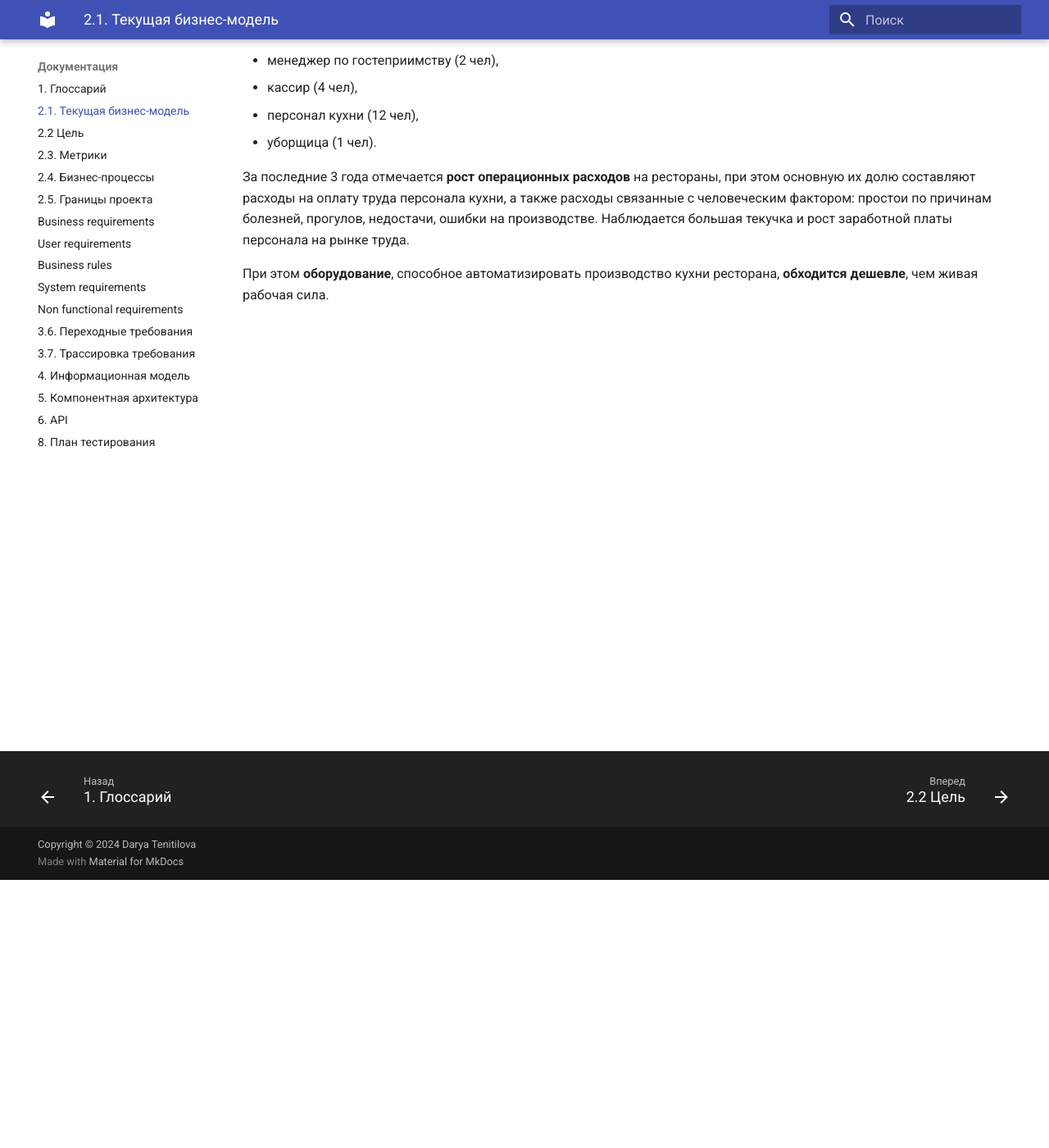
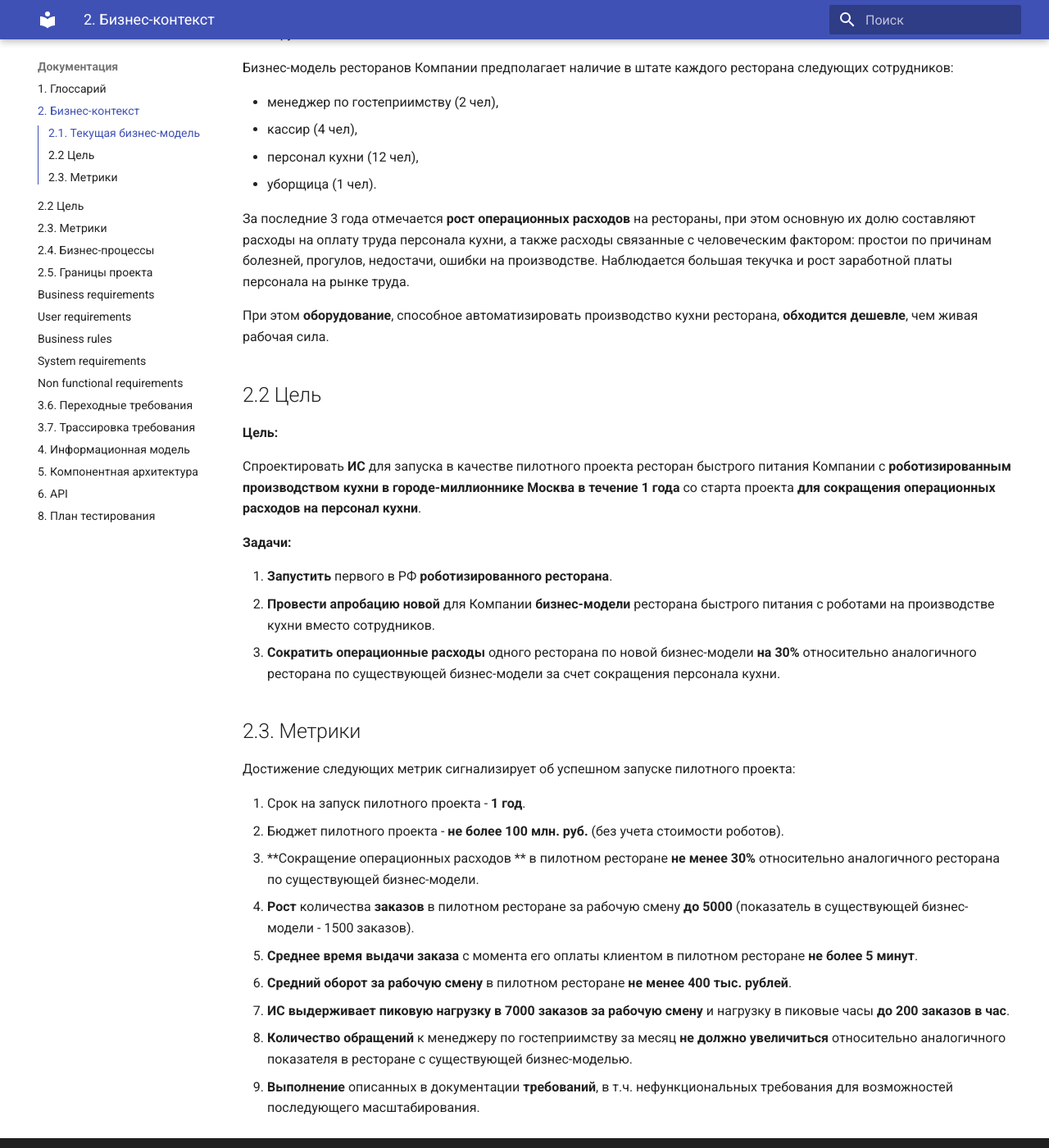
Before and after one commit to TenitilovaD/OTUS_SA_OnlyRobots, an MkDocs documentation site: the page built from docs/current_business_model.md, in a window 1280 px wide and 1400 px high, scrolled down 327 px. Shown: the whole window at 82% size. Built offline with MkDocs 1.6.1 and Material for MkDocs 9.7.7, drawn with Linux system fonts in a browser that asks for light colours.

Commit message:
Update current_business_model.md

```diff
--- a/docs/current_business_model.md
+++ b/docs/current_business_model.md
@@ -1,4 +1,6 @@
-# 2.1. Текущая бизнес-модель
+# 2. Бизнес-контекст
+
+## 2.1. Текущая бизнес-модель
 
 Компания ООО “Рога и копыта” специализируется на ресторанном бизнесе и занимает лидирующие позиции на рынке ресторанов быстрого питания. Сейчас в сети почти **100 ресторанов**. Рестораны работают **круглосуточно**, технологический **перерыв с 4:00 до 6:00**. Доставки блюд из ресторанов сети, а также выдачи заказов для автомобилей нет и не планируется.
 
@@ -12,3 +14,29 @@
 За последние 3 года отмечается **рост операционных расходов** на рестораны, при этом основную их долю составляют расходы на оплату труда персонала кухни, а также расходы связанные с человеческим фактором: простои по причинам болезней, прогулов, недостачи, ошибки на производстве. Наблюдается большая текучка и рост заработной платы персонала на рынке труда.
 
 При этом **оборудование**, способное автоматизировать производство кухни ресторана, **обходится дешевле**, чем живая рабочая сила.
+
+## 2.2 Цель
+
+**Цель:**
+
+Спроектировать **ИС** для запуска в качестве пилотного проекта ресторан быстрого питания Компании с **роботизированным производством кухни в городе-миллионнике Москва в течение 1 года** со старта проекта **для сокращения операционных расходов на персонал кухни**.
+
+**Задачи:**
+
+  1. **Запустить** первого в РФ **роботизированного ресторана**.
+  2. **Провести апробацию новой** для Компании **бизнес-модели** ресторана быстрого питания с роботами на производстве кухни вместо сотрудников.
+  3. **Сократить операционные расходы** одного ресторана по новой бизнес-модели **на 30%** относительно аналогичного ресторана по существующей бизнес-модели за счет сокращения персонала кухни.
+
+## 2.3. Метрики
+
+Достижение следующих метрик сигнализирует об успешном запуске пилотного проекта:
+
+  1. Срок на запуск пилотного проекта - **1 год**.
+  2. Бюджет пилотного проекта - **не более 100 млн. руб.** (без учета стоимости роботов).
+  3. **Сокращение операционных расходов ** в пилотном ресторане **не менее 30%** относительно аналогичного ресторана по существующей бизнес-модели.
+  4. **Рост** количества **заказов** в пилотном ресторане за рабочую смену **до 5000** (показатель в существующей бизнес-модели - 1500 заказов).
+  5. **Среднее время выдачи заказа** с момента его оплаты клиентом в пилотном ресторане **не более 5 минут**.
+  6. **Средний оборот за рабочую смену** в пилотном ресторане **не менее 400 тыс. рублей**.
+  7. **ИС выдерживает пиковую нагрузку в 7000 заказов за рабочую смену** и нагрузку в пиковые часы **до 200 заказов в час**.
+  8. **Количество обращений** к менеджеру по гостеприимству за месяц **не должно увеличиться** относительно аналогичного показателя в ресторане с существующей бизнес-моделью.
+  9. **Выполнение** описанных в документации **требований**, в т.ч. нефункциональных требования для возможностей последующего масштабирования.
```
